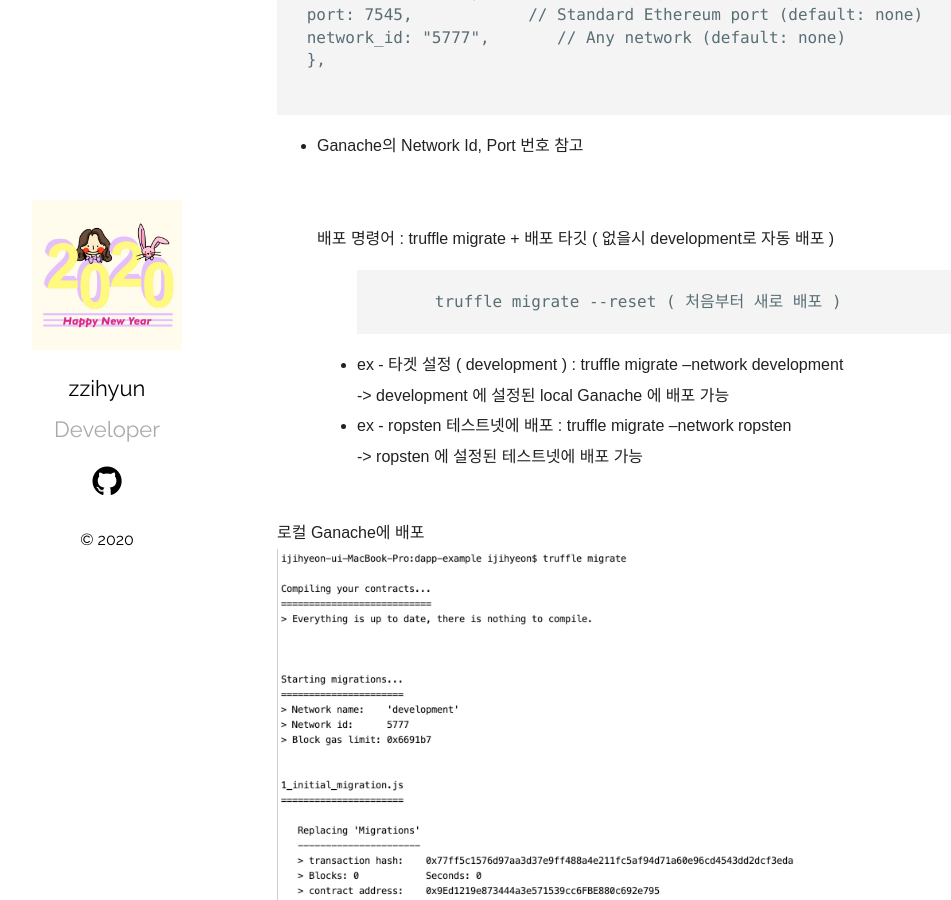
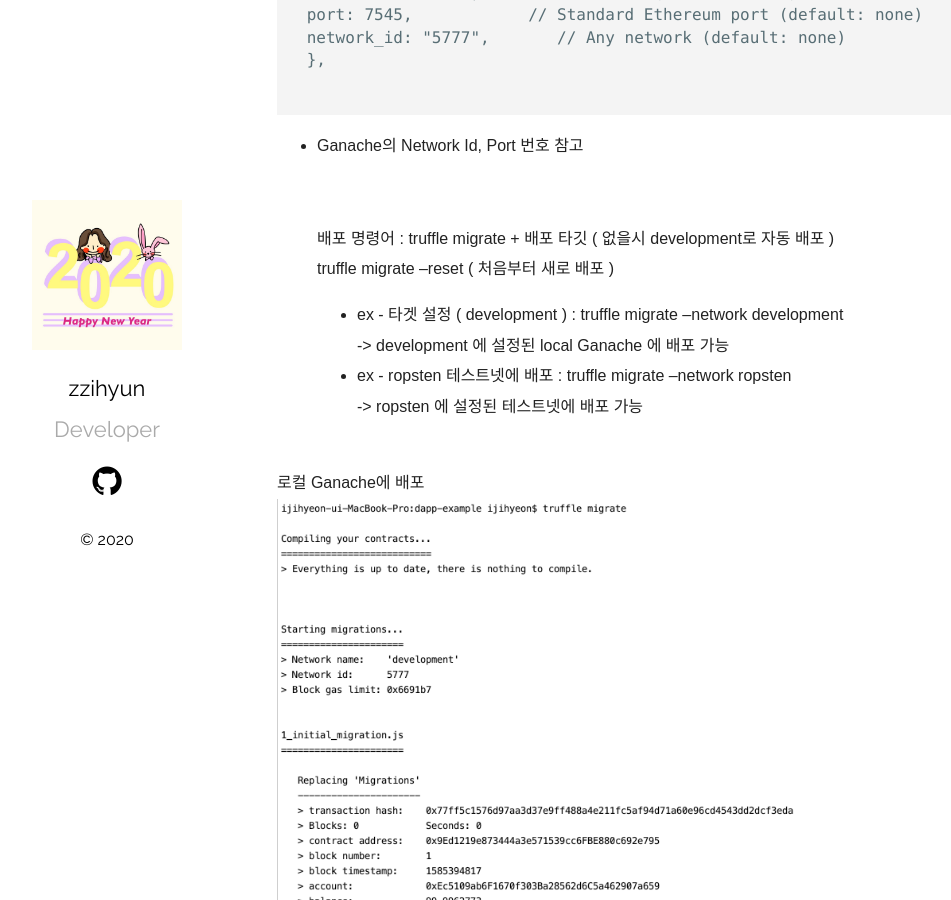
Before and after one commit to jhhhj1002/jhhhj1002.github.io, a Jekyll site: the page built from _posts/2020-03-27-Truffle-in-Blockchain-02.markdown, in a window 1280 px wide and 900 px high, scrolled down 1907 px. Shown: the whole window, without its empty margins (78-1029 px from the left). Built offline with Jekyll 4.4.1, drawn with Linux system fonts in a browser that asks for light colours.

```diff
--- a/_posts/2020-03-27-Truffle-in-Blockchain-02.markdown
+++ b/_posts/2020-03-27-Truffle-in-Blockchain-02.markdown
@@ -56,7 +56,7 @@ module.exports = function(deployer){
 
 <br/>
 > 배포 명령어 : truffle migrate + 배포 타깃 ( 없을시 development로 자동 배포 )
->   >           truffle migrate --reset ( 처음부터 새로 배포 )
+>             truffle migrate --reset ( 처음부터 새로 배포 )
 
 > + ex - 타겟 설정 ( development ) : truffle migrate --network development
       -> development 에 설정된 local Ganache 에 배포 가능
```
